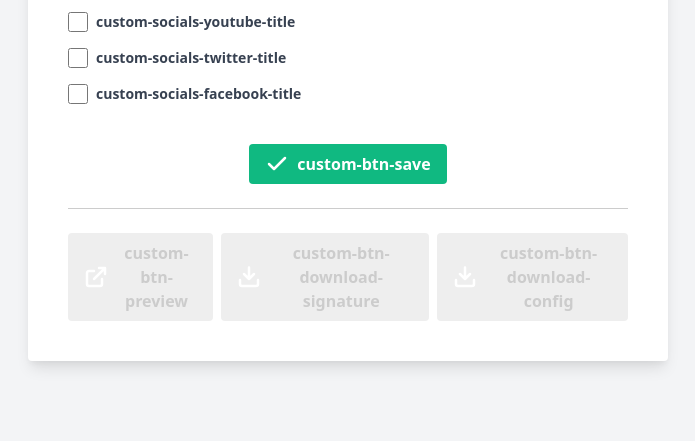
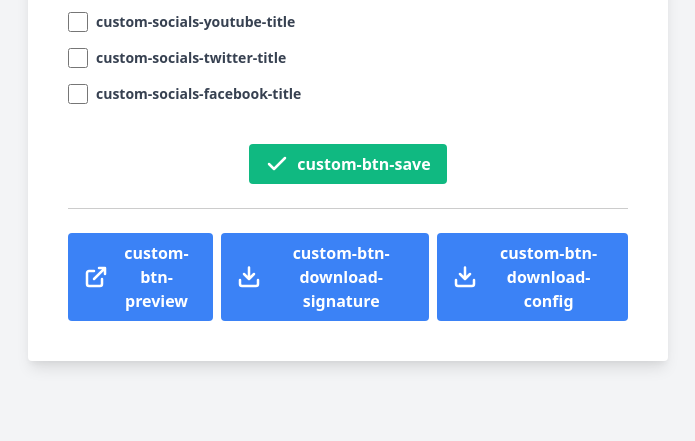
Before and after one commit to MorganKryze/Emails-Signature-Generator-Website, a Django app: page /en/custom/ in a window 1280 px wide. Shown: the part 1154-1595 px from the top of the page, without its empty margins (292-987 px from the left). Run offline with Django 4.2, Linux system fonts and the light colour scheme; data that the repository does not hold is empty.

Commit message:
🚑 buttons not displaying green after form validated

```diff
--- a/generator/templates/custom.html
+++ b/generator/templates/custom.html
@@ -426,11 +426,11 @@
 
       <hr style="border-top: 1px solid #ccc" />
 
-      <div style="{% if form.errors or not form.isbound %}pointer-events: none;{% endif %}" class="flex justify-center items-center space-x-2 mt-6">
+      <div style="{% if form.errors  %}pointer-events: none;{% endif %}" class="flex justify-center items-center space-x-2 mt-6">
         <a href="{% url 'preview' %}" target="_blank" id="previewLink">
         <button
           id="previewBtn"
-          class="bg-blue-500 hover:bg-blue-700 text-white font-bold py-2 px-4 rounded flex flex-row items-center justify-start {% if form.errors or not form.isbound %}disabled{% endif %}"
+          class="bg-blue-500 hover:bg-blue-700 text-white font-bold py-2 px-4 rounded flex flex-row items-center justify-start {% if form.errors  %}disabled{% endif %}"
         >
           <img
             src="https://raw.githubusercontent.com/MorganKryze/Emails-Signature-Generator-Website/main/assets/img/svg/external-link.svg"
@@ -444,7 +444,7 @@
         <a href="{% url 'download-signature' %}" target="_blank" id="downloadSignatureLink">
         <button
           id="downloadSignatureBtn"
-          class="bg-blue-500 hover:bg-blue-700 text-white font-bold py-2 px-4 rounded flex flex-row items-center justify-start {% if form.errors or not form.isbound %}disabled{% endif %}"
+          class="bg-blue-500 hover:bg-blue-700 text-white font-bold py-2 px-4 rounded flex flex-row items-center justify-start {% if form.errors  %}disabled{% endif %}"
         >
           <img
             src="https://raw.githubusercontent.com/MorganKryze/Emails-Signature-Generator-Website/main/assets/img/svg/download.svg"
@@ -457,7 +457,7 @@
         <a href="{% url 'download-config' %}" target="_blank" id="downloadConfigLink">
           <button
             id="downloadConfigBtn"
-            class="bg-blue-500 hover:bg-blue-700 text-white font-bold py-2 px-4 rounded flex flex-row items-center justify-start {% if form.errors or not form.isbound %}disabled{% endif %}"
+            class="bg-blue-500 hover:bg-blue-700 text-white font-bold py-2 px-4 rounded flex flex-row items-center justify-start {% if form.errors  %}disabled{% endif %}"
           >
             <img
               src="https://raw.githubusercontent.com/MorganKryze/Emails-Signature-Generator-Website/main/assets/img/svg/download.svg"
```
